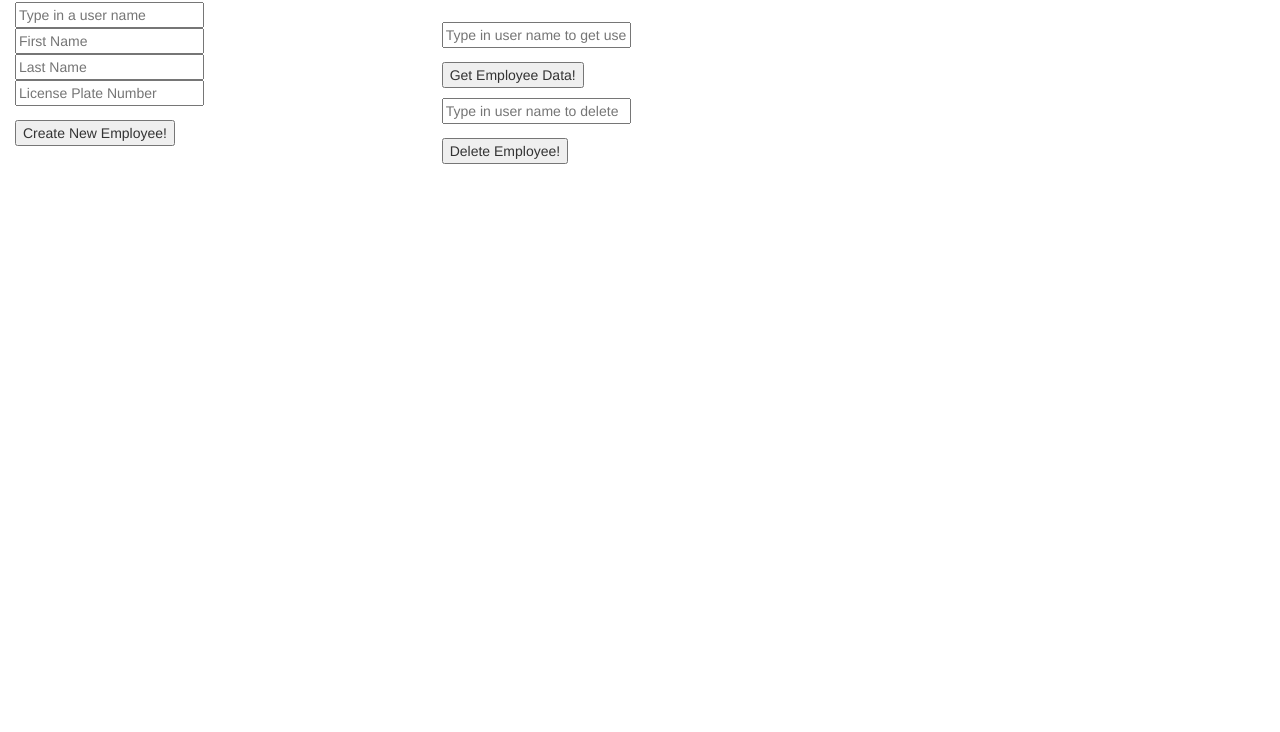
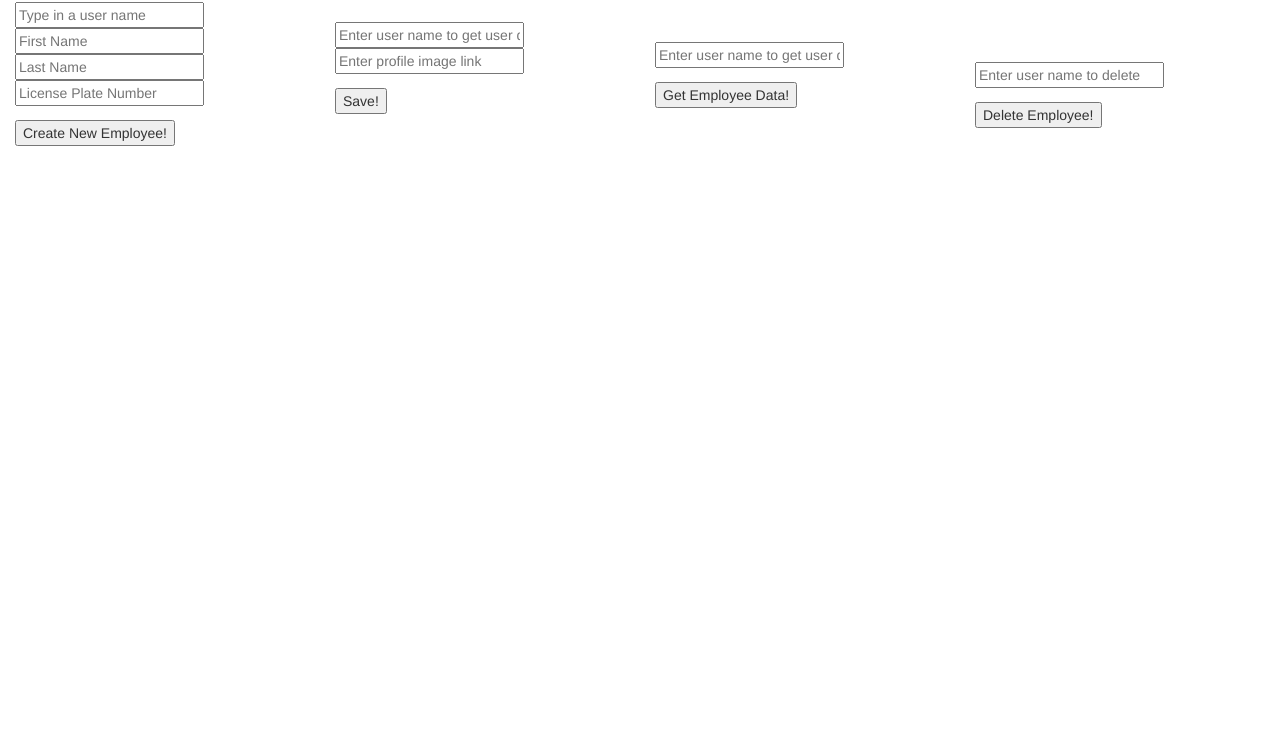
Before and after one commit to 5tigerjelly/parkinglot_iot, a website: page user-recognition-server/index.html in a window 1280 px wide. Shown: the part 68-800 px from the top of the page. Drawn offline with nearby package versions, Linux system fonts and the light colour scheme.

Commit message:
Added post functionality for updating face images.

```diff
--- a/user-recognition-server/index.html
+++ b/user-recognition-server/index.html
@@ -8,7 +8,7 @@
         <h1 class="text-center">Facial Recognition Profile For New Employees</h1>
         <div class="container-fluid">
             <div class="row">
-                <div class="col-md-4 col-lg-4">
+                <div class="col-md-3 col-lg-3">
                     <form>
                         <input id="userId" type="text" placeholder="Type in a user name">
                         <br>
@@ -21,17 +21,26 @@
                     <button id="createEmployee" onclick="createNewEmployee()">Create New Employee!</button>
                 </div>
                 <br>
-                <div class="col-md-4 col-lg-6">
+                <div class="col-md-3 col-lg-3">
+                        <form>
+                            <input id="updateImageUserId" type="text" placeholder="Enter user name to get user data">
+                            <input id="imageLink" type="text" placeholder="Enter profile image link">
+                        </form>
+                        <button onclick="addEmployeeFace()">Save!</button>
+                        <p id="updateContainer"></p>
+                    </div>
+                <br>
+                <div class="col-md-3 col-lg-3">
                     <form>
-                        <input id="getUserId" type="text" placeholder="Type in user name to get user data">
+                        <input id="getUserId" type="text" placeholder="Enter user name to get user data">
                     </form>
                     <button onclick="getEmployeeData()">Get Employee Data!</button>
                     <p id="userDataContainer"></p>
                 </div>
                 <br>
-                <div class="col-md-4 col-lg-4">
+                <div class="col-md-3 col-lg-3">
                     <form>
-                        <input id="deleteUserId" type="text" placeholder="Type in user name to delete">
+                        <input id="deleteUserId" type="text" placeholder="Enter user name to delete">
                     </form>
                     <button onclick="deleteEmployee()">Delete Employee!</button>
                 </div>
--- a/user-recognition-server/index.js
+++ b/user-recognition-server/index.js
@@ -19,7 +19,7 @@ function createNewEmployee() {
         type: "PUT",
         // Request body
         data: JSON.stringify({
-            "name": firstName + lastName,
+            "name": firstName + " " + lastName,
             "userData": licenseNum
         }),
     })
@@ -33,7 +33,7 @@ function createNewEmployee() {
 
 // Gets new employee information to make a new employee
 function getEmployeeData() {
-    var getUserName = document.getElementById("deleteUserId").value;
+    var getUserName = document.getElementById("getUserId").value;
 
     $.ajax({
         url: URI_BASE + getUserName,
@@ -48,10 +48,9 @@ function getEmployeeData() {
     })
     .done(function(data) {
         alert("success");
+        let userDataContainer = document.getElementById("userDataContainer");
         console.log(data);
-        for (var users in userList) {
-            console.log(users);
-        }
+        userDataContainer.innerText = JSON.stringify(data);
     })
     .fail(function() {
         alert("Username not found");
@@ -80,3 +79,28 @@ function deleteEmployee() {
         alert("error");
     });
 }
+
+function addEmployeeFace() {
+    var getUserName = document.getElementById("updateImageUserId").value;
+    var imageUrl = document.getElementById("imageLink").value;
+
+    $.ajax({
+        url: URI_BASE + getUserName + "/persistedFaces",
+        beforeSend: function(xhrObj){
+            // Request headers
+            xhrObj.setRequestHeader("Content-Type","application/json");
+            xhrObj.setRequestHeader("Ocp-Apim-Subscription-Key", API_KEY);
+        },
+        type: "POST",
+        // Request body
+        data: JSON.stringify({
+            "url": imageUrl
+        }),
+    })
+    .done(function(data) {
+        alert("success");
+    })
+    .fail(function() {
+        alert("error");
+    });
+}
```
